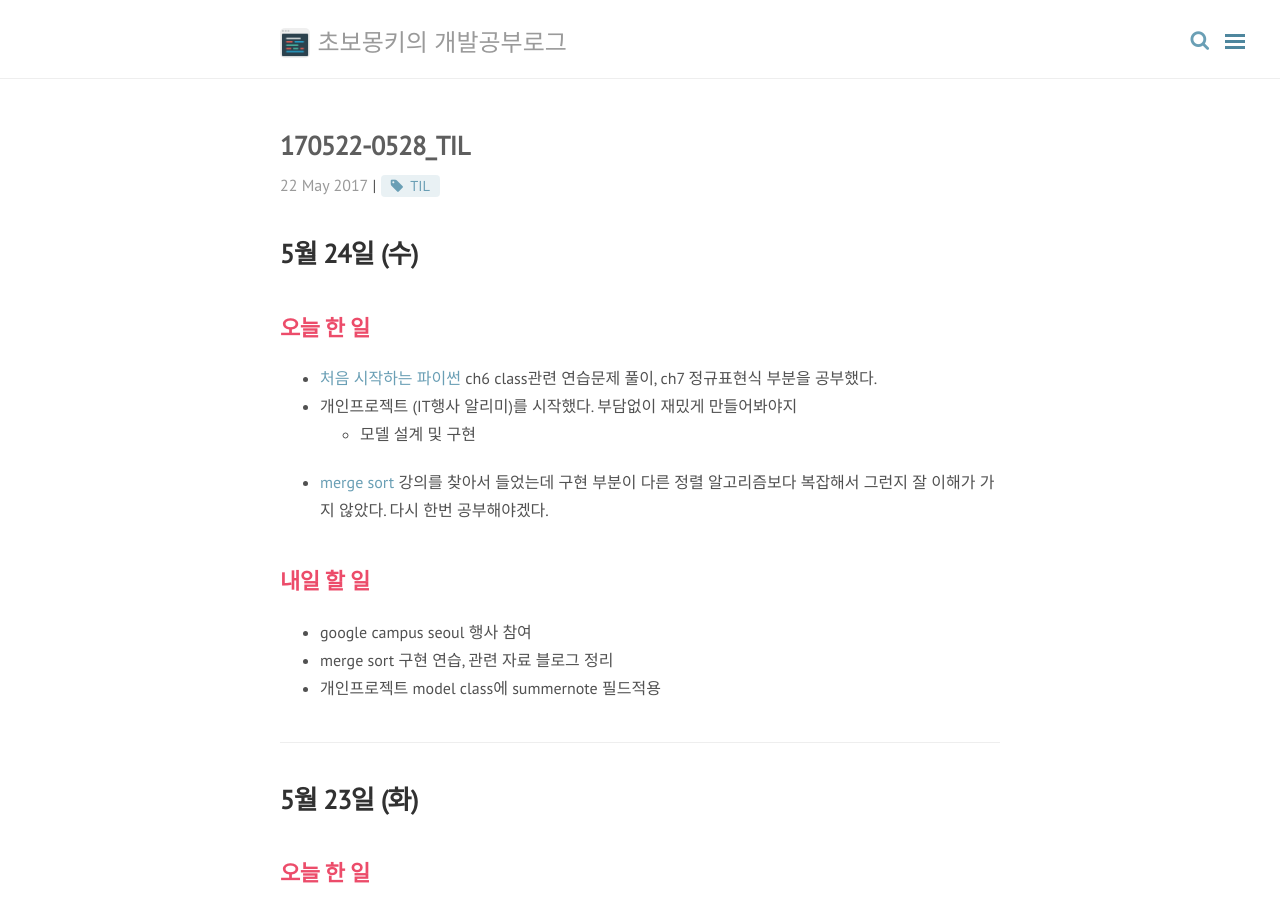
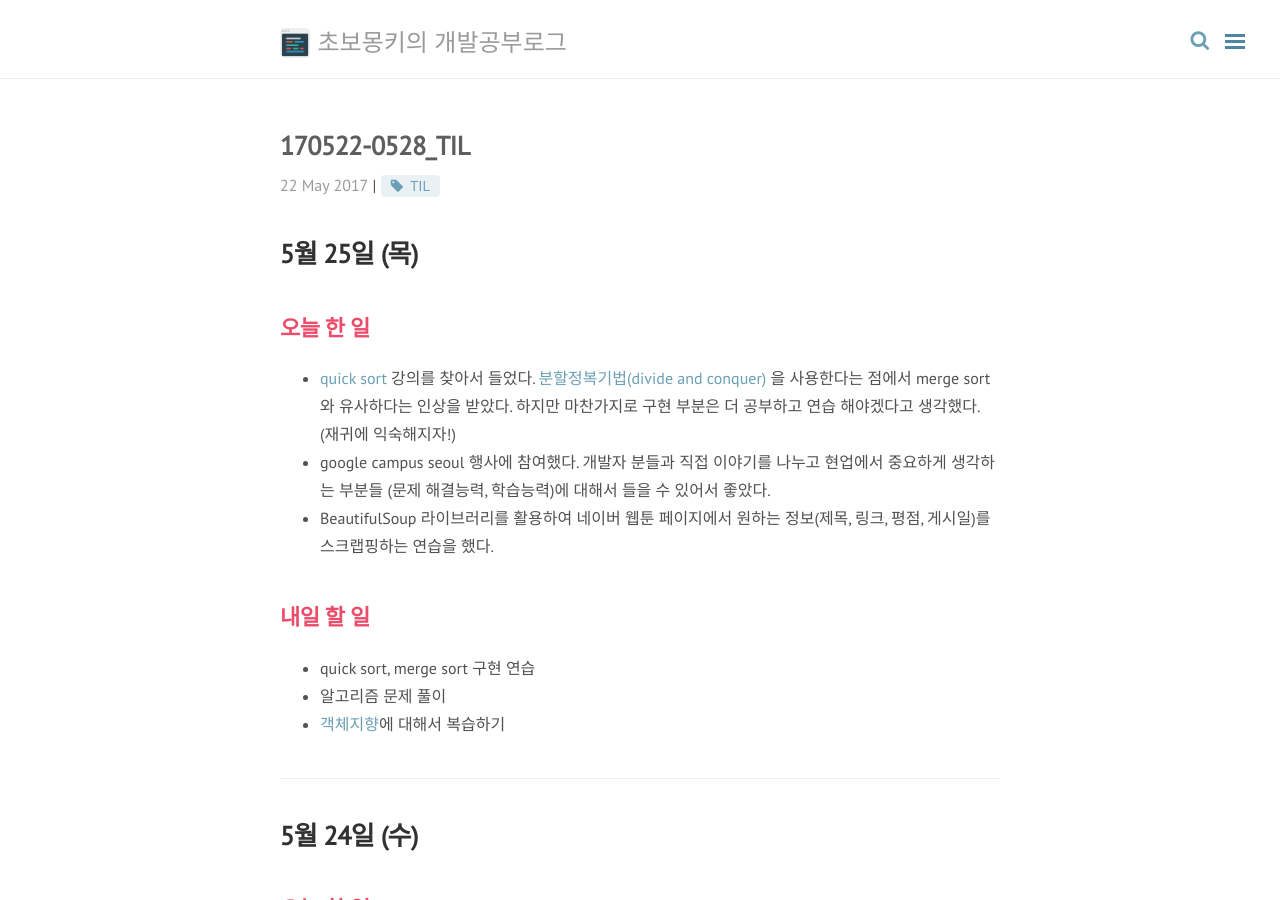
Before and after one commit to wayhome25/wayhome25.github.io, a Jekyll site: the page built from _posts/TIL(Today I Learned)/2017-05-22-05-28-TIL.md, in a window 1280 px wide and 900 px high. Built offline with Jekyll 4.4.1, drawn with Linux system fonts in a browser that asks for light colours; nearby versions of some CDN libraries; comment, search, counter and statistics services are not loaded.

Commit message:
add blog post

```diff
--- a/_posts/TIL(Today I Learned)/2017-05-22-05-28-TIL.md
+++ b/_posts/TIL(Today I Learned)/2017-05-22-05-28-TIL.md
@@ -6,6 +6,19 @@ permalink: /til/:year/:month/:day/:title/
 tags: [TIL]
 comments: true
 ---
+# 5월 25일 (목)
+## 오늘 한 일
+- [quick sort](https://www.inflearn.com/course/%EC%95%8C%EA%B3%A0%EB%A6%AC%EC%A6%98-%EA%B0%95%EC%A2%8C/) 강의를 찾아서 들었다. [분할정복기법(divide and conquer)](https://ko.wikipedia.org/wiki/%EB%B6%84%ED%95%A0_%EC%A0%95%EB%B3%B5_%EC%95%8C%EA%B3%A0%EB%A6%AC%EC%A6%98) 을 사용한다는 점에서 merge sort와 유사하다는 인상을 받았다. 하지만 마찬가지로 구현 부분은 더 공부하고 연습 해야겠다고 생각했다. (재귀에 익숙해지자!)
+- google campus seoul 행사에 참여했다. 개발자 분들과 직접 이야기를 나누고 현업에서 중요하게 생각하는 부분들 (문제 해결능력, 학습능력)에 대해서 들을 수 있어서 좋았다.
+- BeautifulSoup 라이브러리를 활용하여 네이버 웹툰 페이지에서 원하는 정보(제목, 링크, 평점, 게시일)를 스크랩핑하는 연습을 했다.
+
+## 내일 할 일
+- quick sort, merge sort 구현 연습
+- 알고리즘 문제 풀이
+- [객체지향](https://wayhome25.github.io/blog/categories/#컴퓨터공학)에 대해서 복습하기
+
+---
+
 # 5월 24일 (수)
 ## 오늘 한 일
 - [처음 시작하는 파이썬](http://www.hanbit.co.kr/store/books/look.php?p_code=B2827459900) ch6 class관련 연습문제 풀이, ch7 정규표현식 부분을 공부했다.
```
